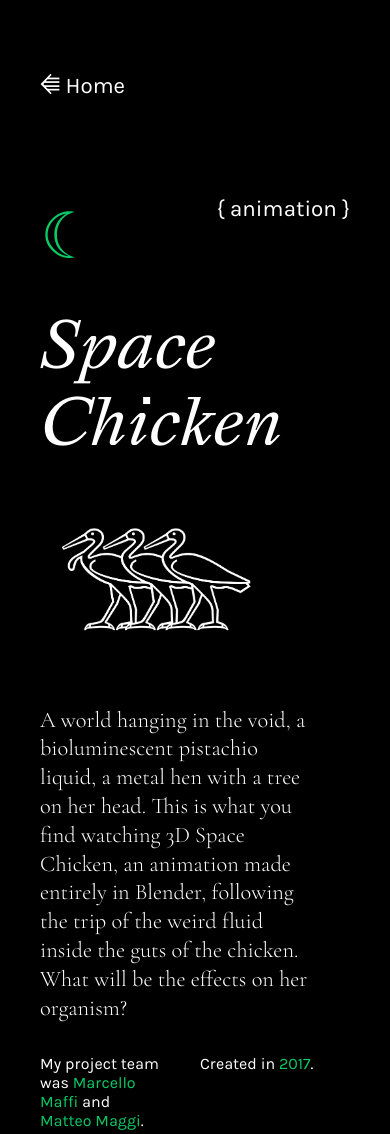
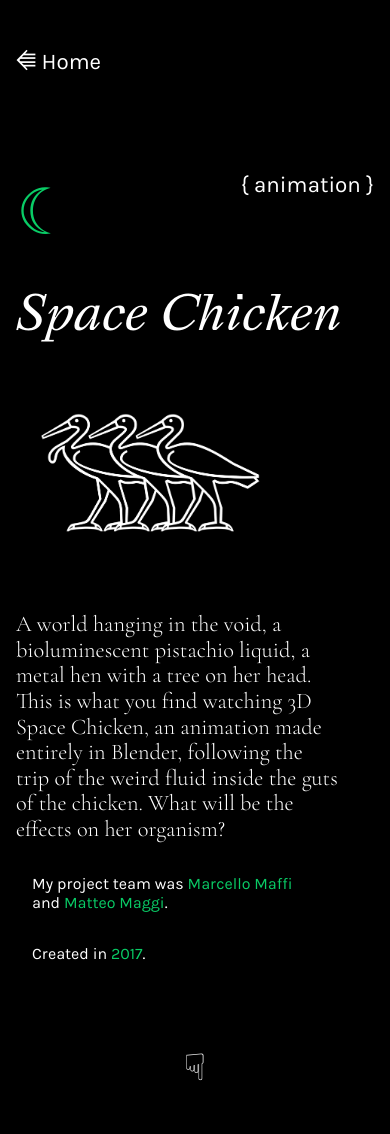
Before and after one commit to nico5lucertola/nukepego, a PHP site: page /Chicken.html in a window 390 px wide. Shown: the top 1134 px of the page. Run offline with PHP 8.4, Linux system fonts and the light colour scheme; grey boxes are pictures that could not be loaded.

Commit message:
fixini mobile projects
aggiustato grandezze dei testi

```diff
--- a/Style-project.css
+++ b/Style-project.css
@@ -410,6 +410,11 @@ p {
 	.video {
 		height: 400px;
 	}
+
+	body {
+		padding: 1rem;
+	}
+
 }
 
 @media screen and (max-width: 650px) {
@@ -431,29 +436,30 @@ p {
 	}
 
 	.testo-gigante {
-		font-size: 4rem;
-		line-height: 4.8rem;
+		font-size: 3rem;
+		line-height: 3.8rem;
 	}
+
 
 	.testo-serif-piccolo {
 		font-size: 1.4rem;
-		line-height: 1.8rem;
+		line-height: 1.6rem;
 	}
 
 
 	#head-sotto-dx {
-		width: 100%;
+		width: 90%;
 		padding: 2rem 0;
 	}
 
 	#head-sotto-dx-team {
-		width: 40%;
-		margin: 0 2rem 0 0;
+		width: 90%;
+		padding: 0 0 2rem 0;
 	}
 
 	#head-sotto-dx-year {
-		width: 40%;
-		margin: 0;
+		width: 100%;
+		padding: 0;
 	}
 
 	#footer {
@@ -469,4 +475,9 @@ p {
 		width: 60%;
 		padding: 3rem 0rem;
 	}
+
+	body {
+		padding: 0.5rem;
+	}
+
 }
```
